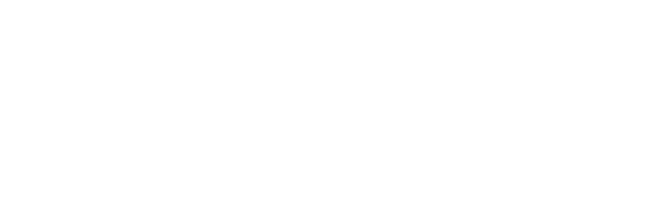
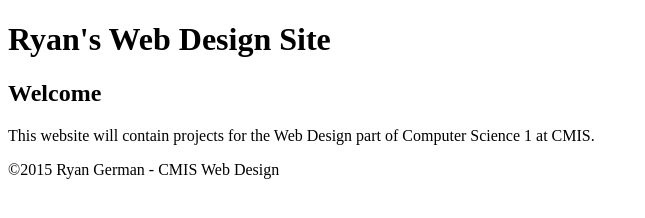
Before and after one commit to ryan1604-cmis/ryan1604-cmis-wd, a plain HTML site: page index.html in a window 1280 px wide. Shown: the whole page, without its empty margins (0-645 px from the left). Drawn offline with Linux system fonts and the light colour scheme.

Commit message:
Added to cheatsheet and added things to index

```diff
--- a/index.html
+++ b/index.html
@@ -8,12 +8,18 @@
 	</head>
 	<body>
 		<header>
+			<h1> Ryan's Web Design Site </h1>
 		</header>
+
 		<nav>
 		</nav>
 		<main>
+			<h2> Welcome </h2>
+
+			<p>This website will contain projects for the Web Design part of Computer Science 1 at CMIS.</p>
 		</main>
 		<footer>
+			©2015 Ryan German - CMIS Web Design
 		</footer>
 	</body>
 </html>
```
Also changed, not shown: 1 other file.
